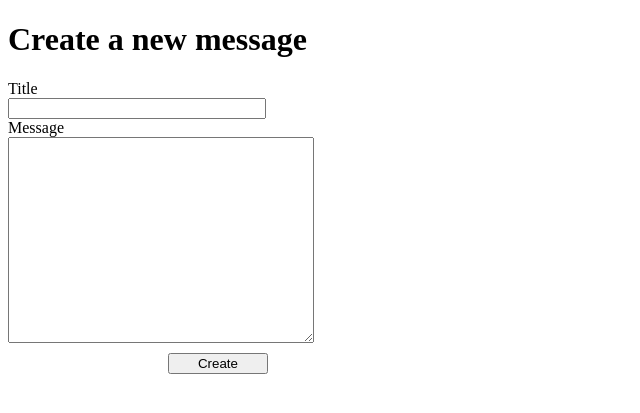
After one commit to mustafa-digital/members_only, a Node server app: page /create-new-message in a window 1280 px wide. The commit adds this page. Shown: the top 413 px of the page, without its empty margins (0-640 px from the left). Run offline with Node 20, Linux system fonts and the light colour scheme; some libraries are stand-ins or nearby versions.

Commit message:
Add create new message page and function New message is saved to Post table in db with reference to account id Todo: Create "View message" page to allow users to see messages

```diff
--- a/app.js
+++ b/app.js
@@ -107,7 +107,7 @@ app.use(passport.session());
 
 app.use((req, res, next) => {
   // console.log(req.session);
-  // console.log(req.user);
+  console.log(req.user);
   next();
 });
 
@@ -145,10 +145,12 @@ const indexRouter = require("./routes/indexRouter");
 const registerRouter = require("./routes/registerRouter");
 const loginRouter = require("./routes/loginRouter");
 const logoutRouter = require("./routes/logoutRouter");
+const createNewMessageRouter = require("./routes/createNewMessageRouter");
 app.use("/", indexRouter);
 app.use("/register", registerRouter);
 app.use("/login", loginRouter);
 app.use("/logout", logoutRouter);
+app.use("/create-new-message", createNewMessageRouter);
 
 /**
  * -------------- SERVER ----------------
--- /dev/null
+++ b/controllers/createNewMessageController.js
@@ -0,0 +1,51 @@
+/**
+ * -------------- createNewMessageController.js ----------------
+ */
+const { body, validationResult } = require("express-validator");
+const { createMessage } = require("../lib/queries");
+
+const MAX_TITLE_LENGTH = 70;
+const MAX_MESSAGE_LENGTH = 300;
+
+const messageValidation = [
+  body("title")
+    .trim()
+    .isLength({ max: MAX_TITLE_LENGTH })
+    .withMessage(`Title can't be over ${MAX_TITLE_LENGTH} characters long.`),
+  body("message")
+    .isLength({ max: MAX_MESSAGE_LENGTH })
+    .withMessage(
+      `Message can't be over ${MAX_MESSAGE_LENGTH} characters long.`,
+    ),
+];
+const createNewMessageController = {
+  get: (req, res, next) => {
+    res.render("createNewMessage", {
+      title: "Create New Message",
+    });
+  },
+  post: [
+    messageValidation,
+    async (req, res, next) => {
+      // get validation errors, if there are any
+      const errors = validationResult(req);
+
+      // if errors, re-render the create form with error messages
+      if (!errors.isEmpty()) {
+        // re-render the registration page with errors showing
+        return res.status(400).render("create-new-message", {
+          title: "Create New Message",
+          errors: errors.array(),
+        });
+      }
+      try {
+        createMessage(req.user.id, req.body.title, req.body.message);
+        res.redirect("/");
+      } catch (err) {
+        res.status(500);
+      }
+    },
+  ],
+};
+
+module.exports = createNewMessageController;
--- a/lib/queries.js
+++ b/lib/queries.js
@@ -20,6 +20,18 @@ async function createAccount(email, hash, firstName, lastName) {
   return;
 }
 
+async function createMessage(accountId, title, message) {
+  try {
+    await Pool.query(
+      "INSERT INTO Post (account_id, title, message) VALUES ($1, $2, $3)",
+      [accountId, title, message],
+    );
+  } catch (err) {
+    throw new Error(`Error: ${err}`);
+  }
+}
+
 module.exports = {
   createAccount,
+  createMessage,
 };
--- a/public/css/style.css
+++ b/public/css/style.css
@@ -15,3 +15,8 @@ button {
   position: relative;
   left: 160px;
 }
+
+textarea {
+  height: 200px;
+  width: 300px;
+}
--- /dev/null
+++ b/views/createNewMessage.ejs
@@ -0,0 +1,15 @@
+<!-- createNewMessage.ejs -->
+
+<%- include("partials/head") %>
+<body>
+  <%- include("partials/errors") %>
+  <h1>Create a new message</h1>
+  <form action="/create-new-message" method="post">
+    <label for="title">Title</label>
+    <input type="text" name="title" required>
+    <label for="message">Message</label>
+    <textarea name="message" required></textarea>
+    <button type="submit">Create</button>
+  </form>
+</body>
+<%- include("partials/footer") %>
```
Also changed, not shown: routes/createNewMessageRouter.js (added, +18 -0 lines).
